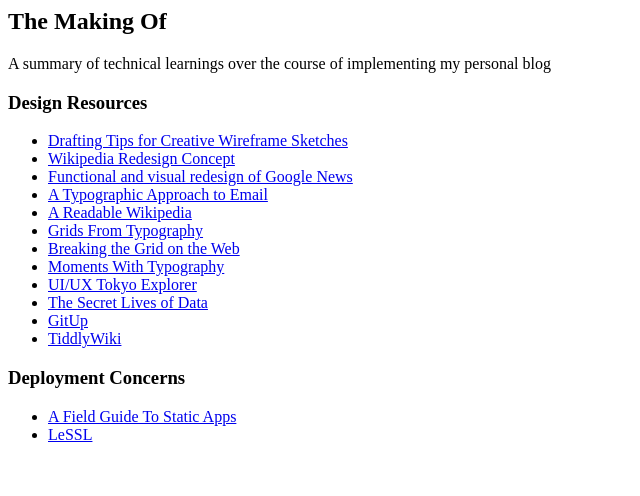
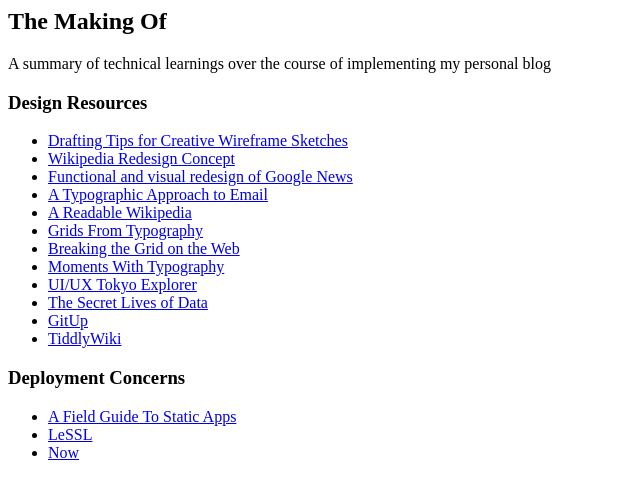
Before and after one commit to vinsonchuong/blog, a website: page content/the-making-of/index.html in a window 1280 px wide. Shown: the full height of the page, 0-640 px from the left. Drawn offline with Linux system fonts and the light colour scheme.

Commit message:
Take note of Node hosting service

```diff
--- a/content/the-making-of/index.html
+++ b/content/the-making-of/index.html
@@ -30,6 +30,7 @@
     <ul>
       <li><a href="https://staticapps.org/">A Field Guide To Static Apps</a></li>
       <li><a href="https://github.com/tobiasfeistmantl/LeSSL">LeSSL</a></li>
+      <li><a href="https://zeit.co/now">Now</a></li>
     </ul>
   </section>
 </article>
```
